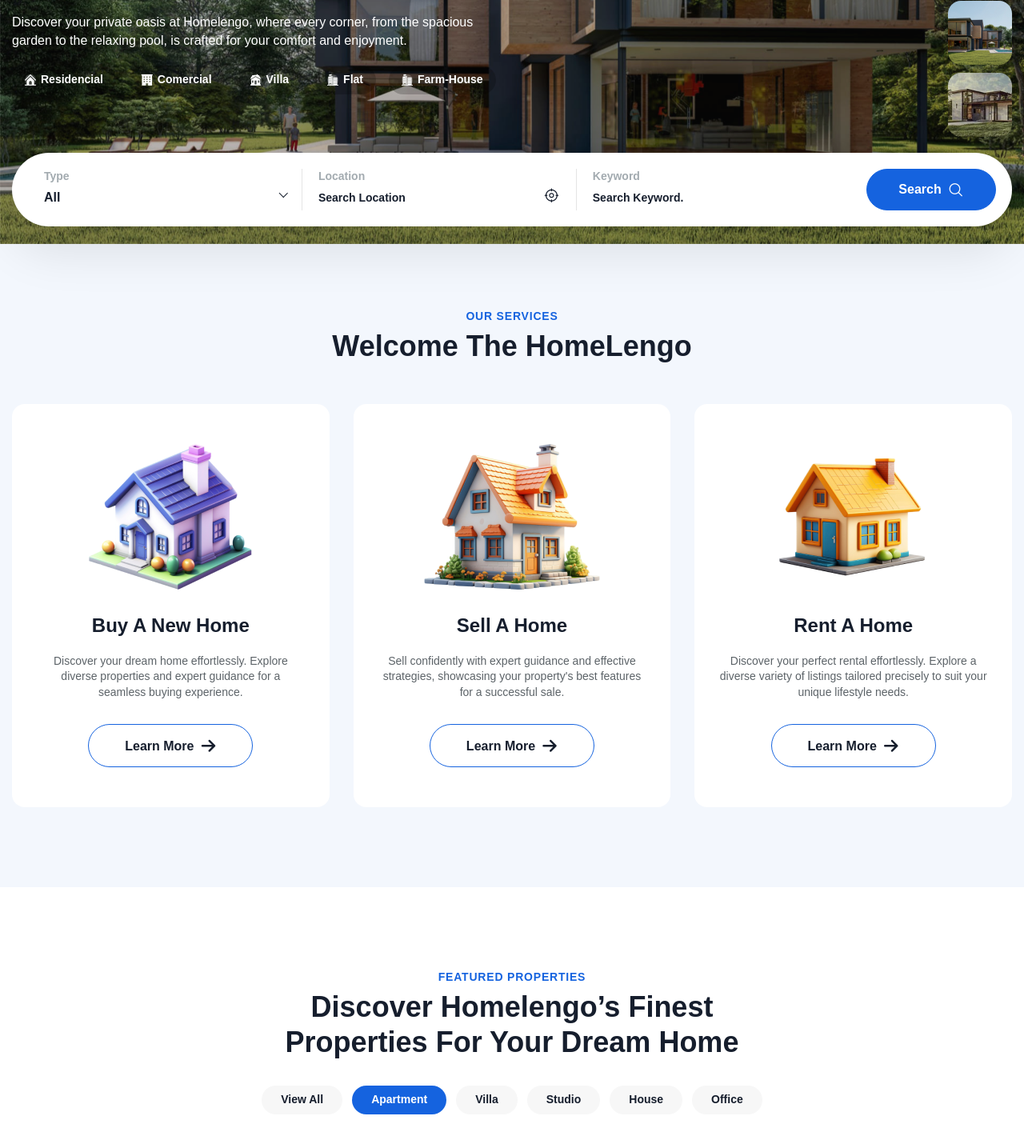
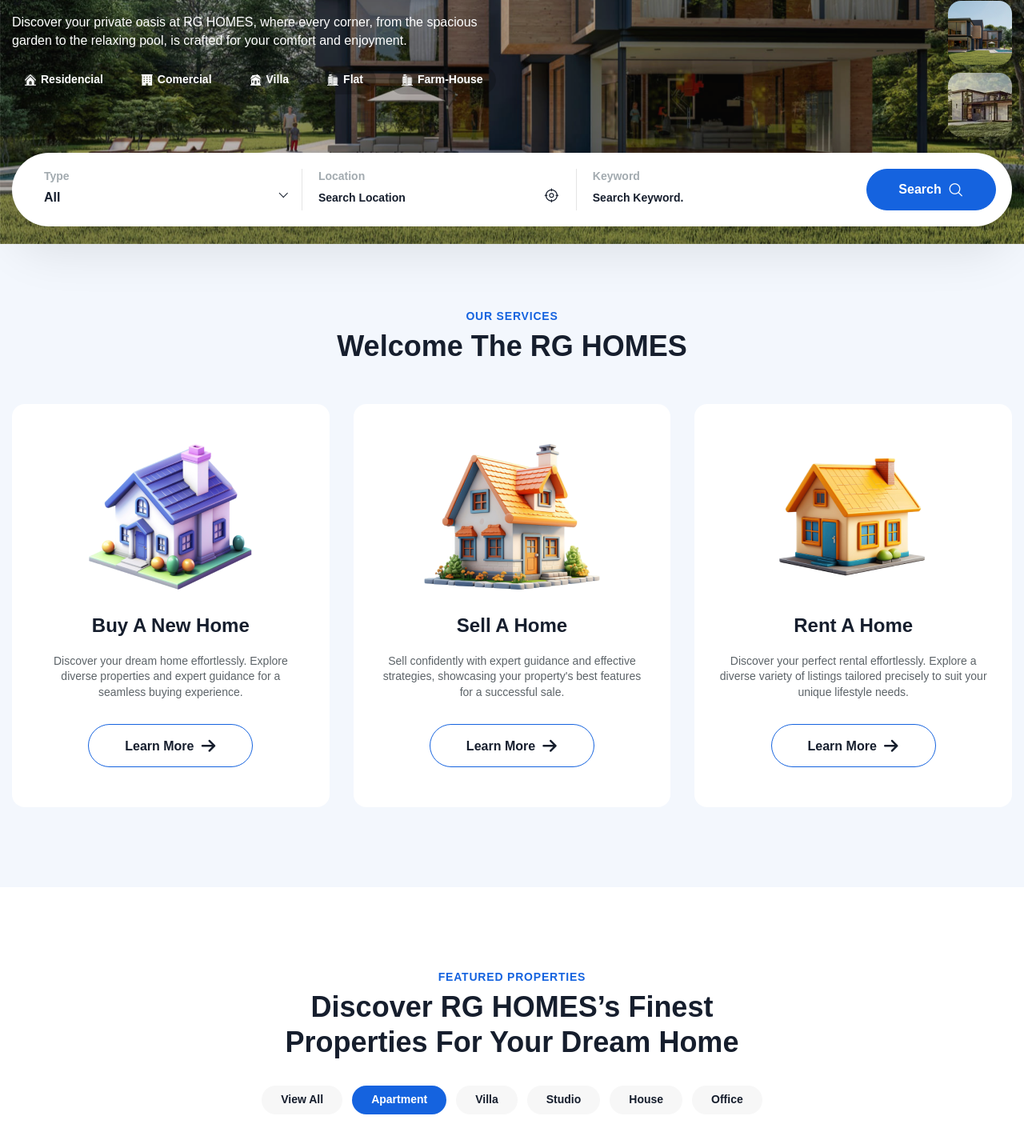
Before and after one commit to Afaque-zia/RG-HOMES-JAIPUR, a plain HTML site: page index.html in a window 1280 px wide. Shown: the part 300-1730 px from the top of the page at 80% size. Drawn offline with Linux system fonts and the light colour scheme; animation ran at ten frames a second; files whose address does not match are found by name; a web font is replaced by a local one.

Commit message:
Add files via upload

```diff
--- a/index.html
+++ b/index.html
@@ -154,7 +154,7 @@
                                                 </span>
                                             </h1>
                                             <p class="subtitle text-white body-2 wow fadeInUp" data-wow-delay=".2s">
-                                                Discover your private oasis at Homelengo, where every corner, from the
+                                                Discover your private oasis at RG HOMES, where every corner, from the
                                                 spacious garden to the relaxing pool, is crafted for your comfort and
                                                 enjoyment.</p>
                                         </div>
@@ -269,7 +269,7 @@
                 <div class="container">
                     <div class="box-title text-center wow fadeInUp">
                         <div class="text-subtitle text-primary">Our Services</div>
-                        <h3 class="mt-4 title">Welcome the HomeLengo</h3>
+                        <h3 class="mt-4 title">Welcome the RG HOMES</h3>
                     </div>
                     <div class="tf-grid-layout md-col-3 wow fadeInUp" data-wow-delay=".2s">
                         <div class="box-service border-0">
@@ -321,7 +321,7 @@
                 <div class="container">
                     <div class="box-title text-center wow fadeInUp">
                         <div class="text-subtitle text-primary">Featured Properties</div>
-                        <h3 class="title mt-4">Discover Homelengo’s Finest Properties for Your Dream Home</h3>
+                        <h3 class="title mt-4">Discover RG HOMES’s Finest Properties for Your Dream Home</h3>
                     </div>
                     <div class="flat-tab-recommended flat-animate-tab wow fadeInUp" data-wow-delay=".2s">
                         <ul class="nav-tab-recommended justify-content-md-center" role="tablist">
@@ -3761,7 +3761,7 @@
                     <div class="content-right">
                         <div class="box-title wow fadeInUp">
                             <div class="text-subtitle text-primary">Our Benifit</div>
-                            <h3 class="title mt-4">Why Choose HomeLengo</h3>
+                            <h3 class="title mt-4">Why Choose RG HOMES</h3>
                             <p class="desc text-variant-1">Our seasoned team excels in real estate with years of
                                 successful market navigation, offering informed decisions and optimal results.</p>
                         </div>
```
